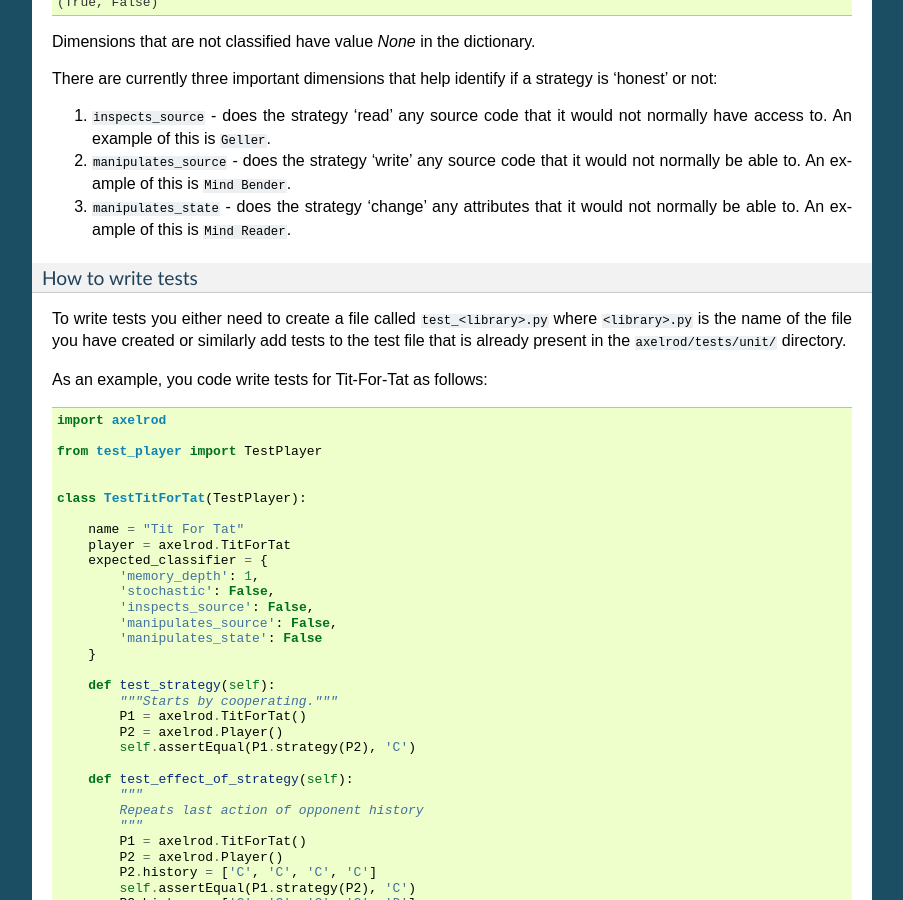
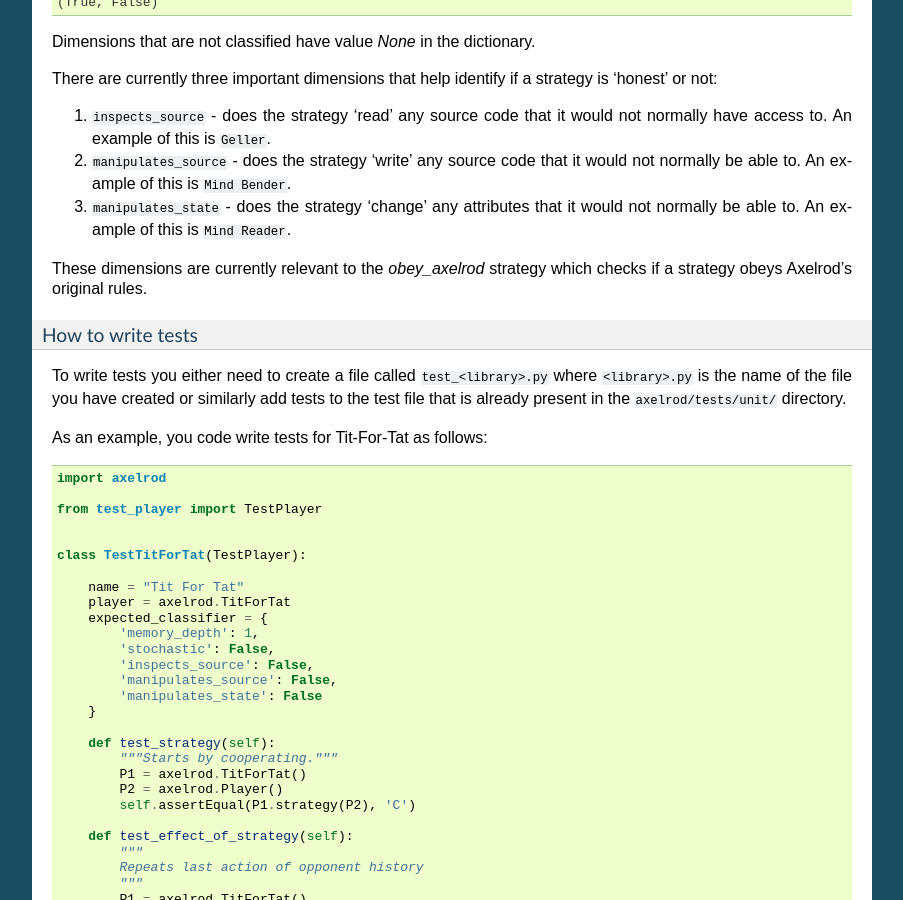
Before and after one commit to Axelrod-Python/Axelrod, a Sphinx documentation site: the page built from docs/contributing.rst, in a window 1280 px wide and 900 px high, scrolled down 3691 px. Shown: the whole window, without its empty margins (198-1101 px from the left). Built offline with Sphinx 7.4.7, drawn with Linux system fonts in a browser that asks for light colours.

Commit message:
Updating the documentation.
This is very minor and once the docs revamp gets done these edits will
hopefully serve as reminders.

```diff
--- a/docs/contributing.rst
+++ b/docs/contributing.rst
@@ -217,6 +217,8 @@ is 'honest' or not:
 3. :code:`manipulates_state` - does the strategy 'change' any attributes that
    it would not normally be able to. An example of this is :code:`Mind Reader`.
 
+These dimensions are currently relevant to the `obey_axelrod` strategy which
+checks if a strategy obeys Axelrod's original rules.
 
 How to write tests
 ''''''''''''''''''
--- a/docs/usage.rst
+++ b/docs/usage.rst
@@ -515,7 +515,8 @@ Particular parameters can also be changed:
 - The output directory for the plot and csv files.
 - The number of turns and repetitions for the tournament.
 
-Here is a command that will run the whole tournament, excluding the cheating strategies and using all available CPUS::
+Here is a command that will run the whole tournament, excluding the strategies
+that do not obey Axelrod's original rules and using all available CPUS::
 
     run_axelrod --xc -p 0
 
```
